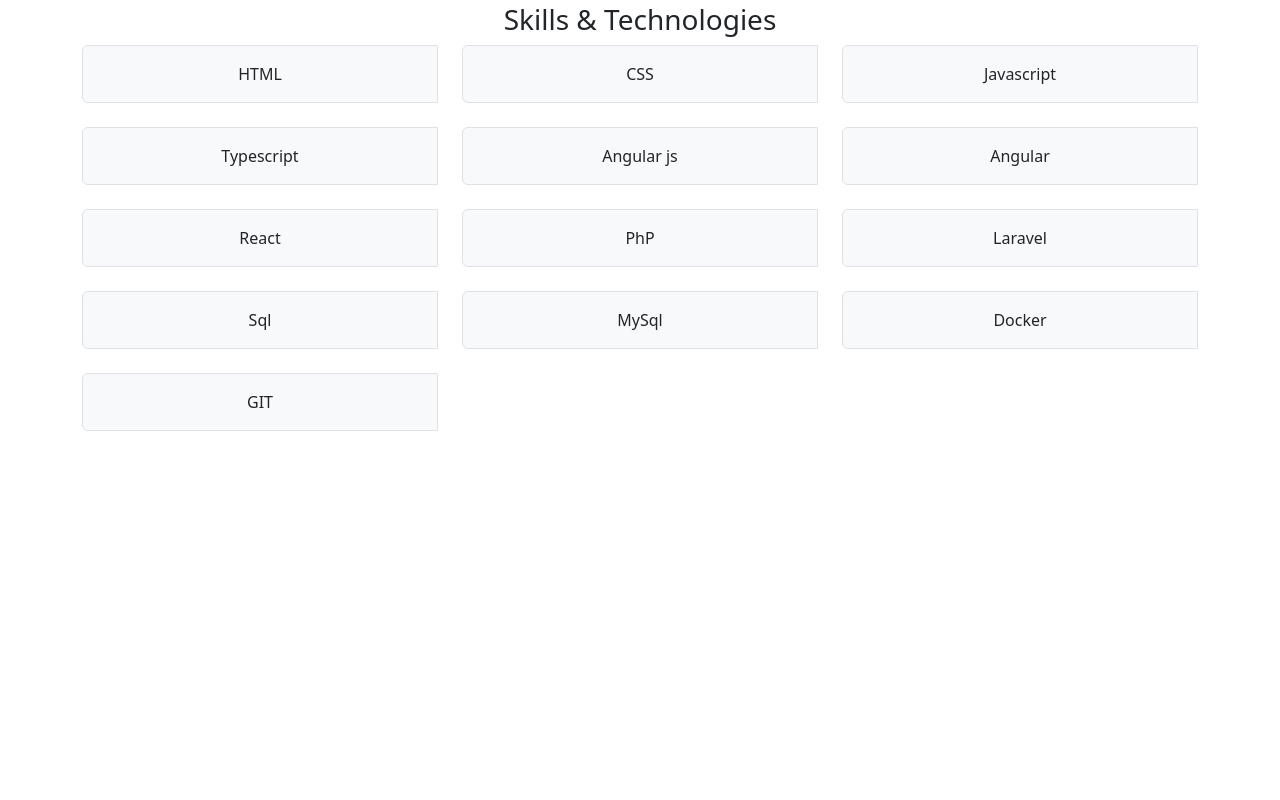
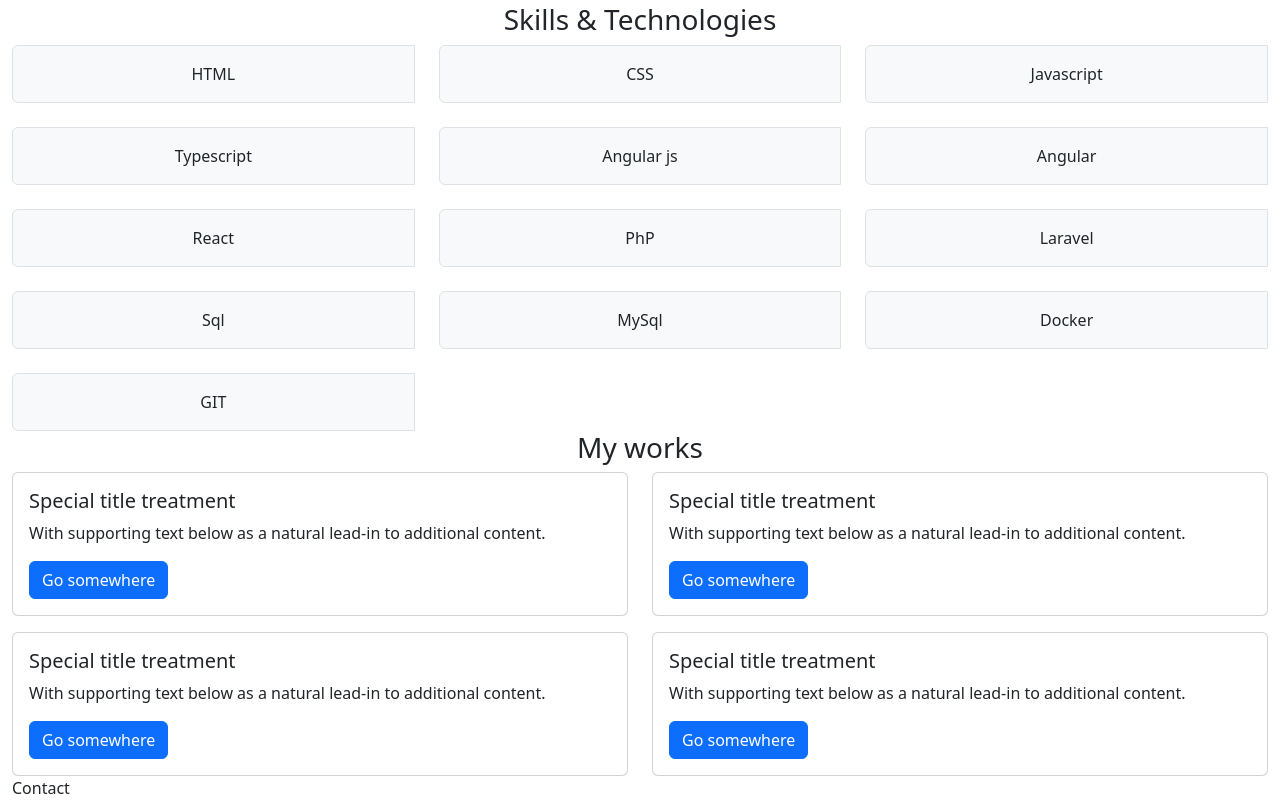
Before and after one commit to sreeparnadas/my_portfolio, a React (Vite) app: page / in a window 1280 px wide. Shown: the part 345-1145 px from the top of the page. Before the commit the page ends 800 px from the top, so only its background shows below. Built offline with nearby package versions, Linux system fonts and the light colour scheme.

Commit message:
component centralized

```diff
--- a/src/App.tsx
+++ b/src/App.tsx
@@ -1,13 +1,13 @@
-import Header from './components/Header';
-import SkillSet from './components/SkillSet';
+import MasterComponent from './components/MasterComponent';
 
 
 
 function App(){
   return (
     <>
-      <Header />
-      <SkillSet />
+      <div className='container-fluid'>
+        <MasterComponent/>
+      </div>
     </>
   )
 }
--- /dev/null
+++ b/src/components/Contact.tsx
@@ -0,0 +1,10 @@
+function Contact(){
+    return (
+        <>
+           Contact
+        </>
+    )
+}
+
+
+export default Contact;
--- a/src/components/Header.tsx
+++ b/src/components/Header.tsx
@@ -3,7 +3,6 @@
 function Header(){
     return (
         <>
-            <div className="container">
             <div className=" d-flex flex-column align-items-center"
             style={{
                     height: '300px',
@@ -24,7 +23,6 @@
                     I build exceptional and accessible digital experiences for the web. Focused on creating elegant solutions to complex problems.
                 </div>
             </div>
-            </div>
 
         </>
     )
--- /dev/null
+++ b/src/components/MasterComponent.tsx
@@ -0,0 +1,18 @@
+import Contact from "./Contact";
+import Header from "./Header";
+import Projects from "./projects";
+import SkillSet from "./SkillSet";
+
+function MasterComponent(){
+  return (
+    <>
+      <Header />
+      <SkillSet />
+      <Projects/>
+      <Contact/>
+    </>
+  )
+}
+
+
+export default MasterComponent;
--- a/src/components/SkillSet.tsx
+++ b/src/components/SkillSet.tsx
@@ -1,7 +1,6 @@
 function SkillSet(){
     return (
         <>
-            <div className='container'>
             <div className="d-flex justify-content-center pt-5">
                 <h3>Skills & Technologies</h3>
             </div>
@@ -46,7 +45,6 @@
                     <div className='bg-light p-3 border rounded-start-2 text-center'>GIT</div>
                 </div>
             </div>
-            </div>
         </>
     )
 }
--- /dev/null
+++ b/src/components/projects.tsx
@@ -0,0 +1,51 @@
+function Projects(){
+    return (
+    <>
+        <h3 className="text-center">My works</h3>
+
+        <div className="row">
+            <div className="col-sm-6 mb-3 mb-sm-0">
+                <div className="card">
+                <div className="card-body">
+                    <h5 className="card-title">Special title treatment</h5>
+                    <p className="card-text">With supporting text below as a natural lead-in to additional content.</p>
+                    <a href="#" className="btn btn-primary">Go somewhere</a>
+                </div>
+                </div>
+            </div>
+            <div className="col-sm-6">
+                <div className="card">
+                <div className="card-body">
+                    <h5 className="card-title">Special title treatment</h5>
+                    <p className="card-text">With supporting text below as a natural lead-in to additional content.</p>
+                    <a href="#" className="btn btn-primary">Go somewhere</a>
+                </div>
+                </div>
+            </div>
+        </div>
+
+        <div className="row pt-3">
+            <div className="col-sm-6 mb-3 mb-sm-0">
+                <div className="card">
+                <div className="card-body">
+                    <h5 className="card-title">Special title treatment</h5>
+                    <p className="card-text">With supporting text below as a natural lead-in to additional content.</p>
+                    <a href="#" className="btn btn-primary">Go somewhere</a>
+                </div>
+                </div>
+            </div>
+            <div className="col-sm-6">
+                <div className="card">
+                <div className="card-body">
+                    <h5 className="card-title">Special title treatment</h5>
+                    <p className="card-text">With supporting text below as a natural lead-in to additional content.</p>
+                    <a href="#" className="btn btn-primary">Go somewhere</a>
+                </div>
+                </div>
+            </div>
+        </div>
+    </>
+    )
+}
+
+export default Projects;
```
Lines whose indentation alone changed are shown as unchanged.
